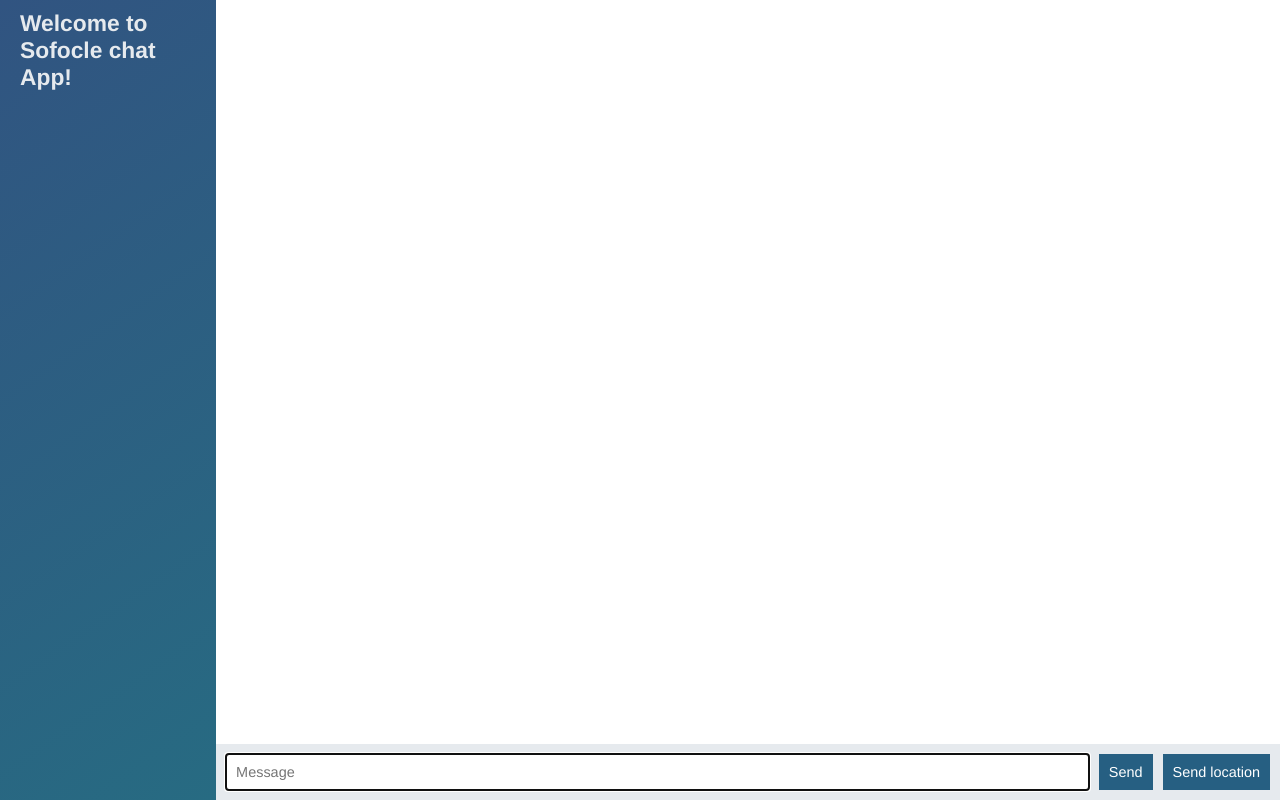
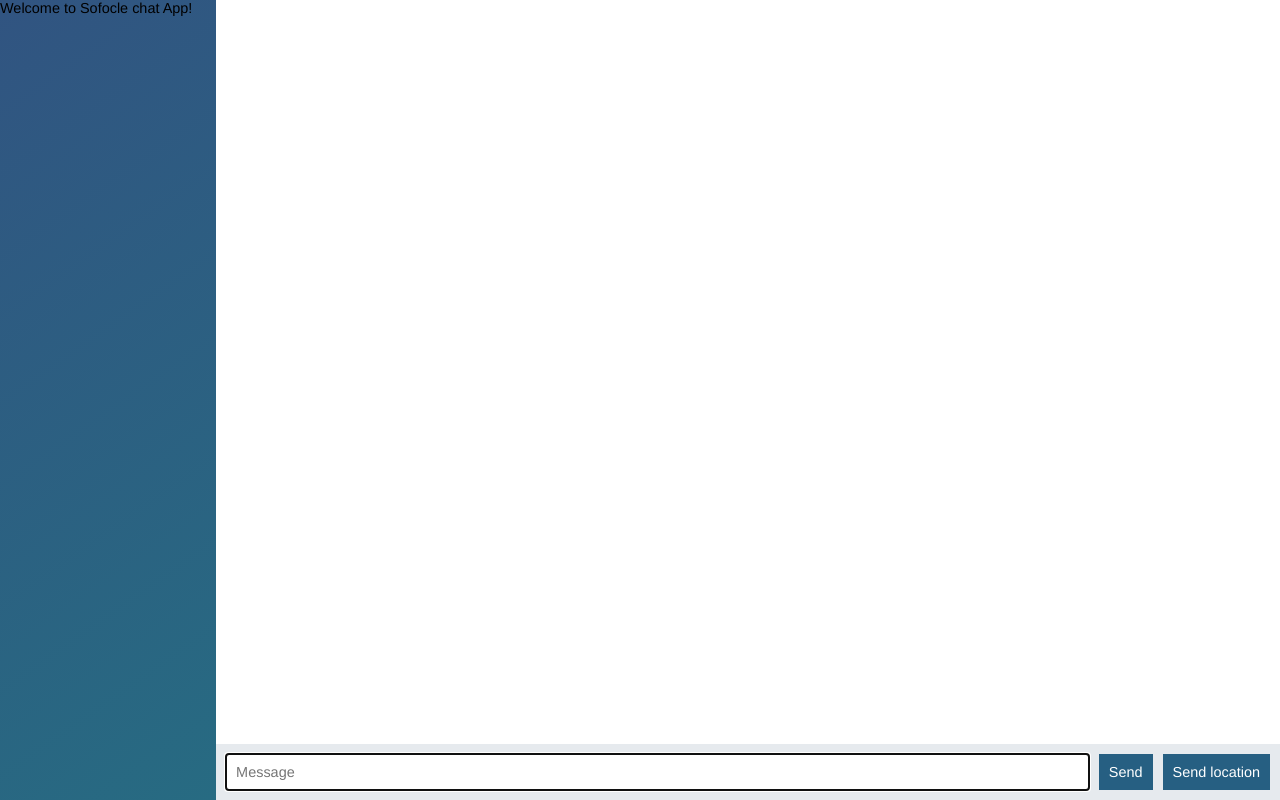
Before and after one commit to RahulKumar6789/node-course-2-chat-app, a website: page public/chat.html in a window 1280 px wide. Drawn offline with nearby package versions, Linux system fonts and the light colour scheme; no server answers.

Commit message:
update chat.html

```diff
--- a/public/chat.html
+++ b/public/chat.html
@@ -12,7 +12,7 @@
 <body class="chat">
 
   <div class="chat__sidebar">
-    <h3>Welcome to Sofocle chat App!</h3>
+    <h5>Welcome to Sofocle chat App!</h5>
     <div id="users"></div>
   </div>
 
```
